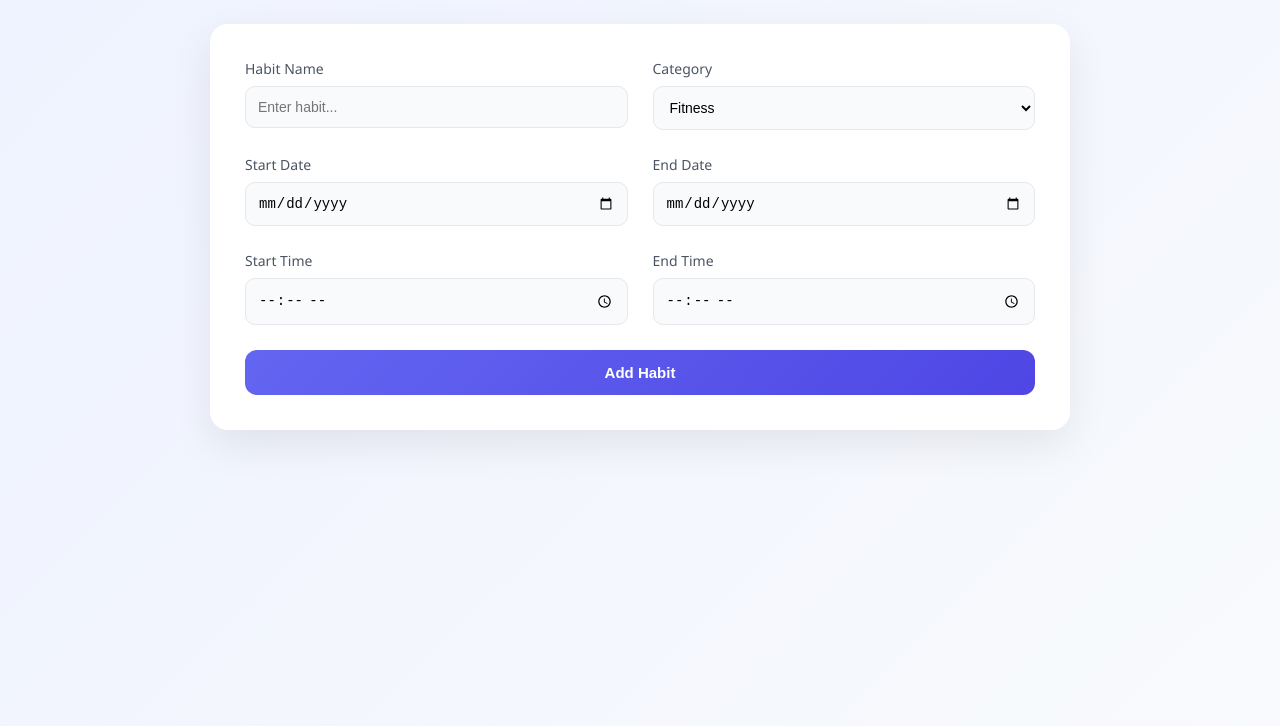
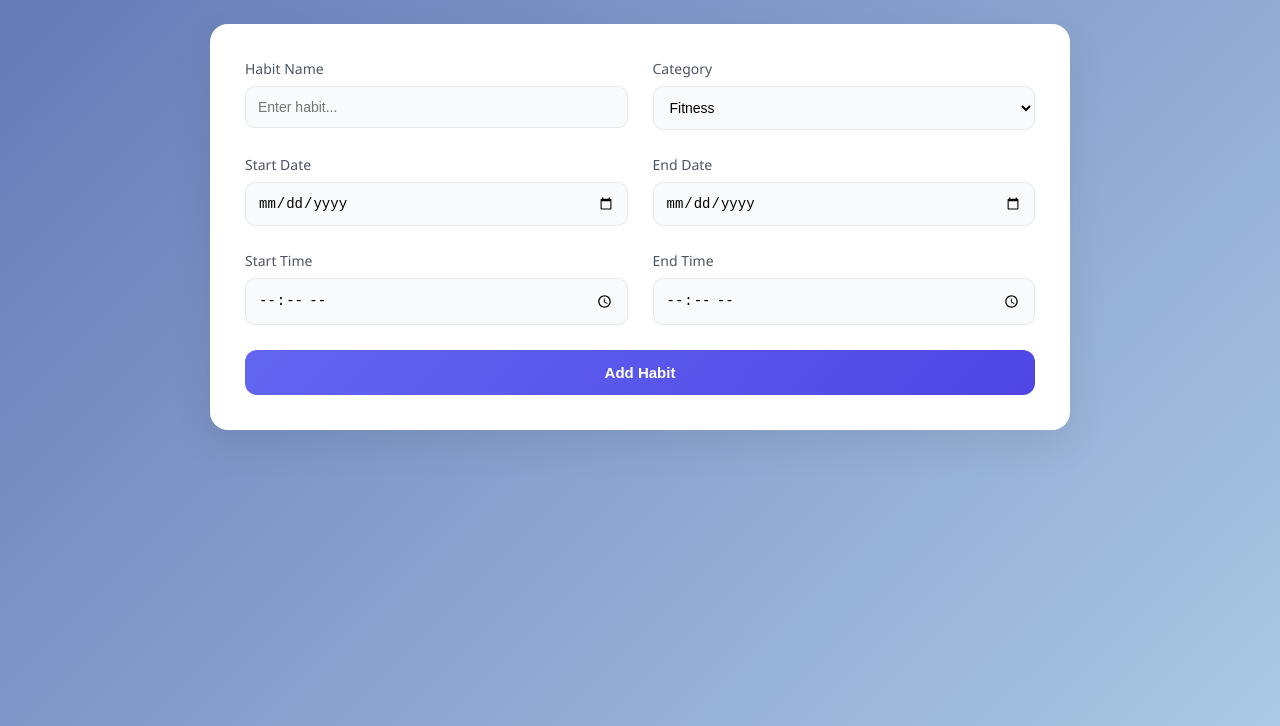
Before and after one commit to HiteshKaremore/Projects, a plain HTML site: page habitTracker/index.html in a window 1280 px wide. Shown: the part 134-860 px from the top of the page. Drawn offline with Linux system fonts and the light colour scheme.

Commit message:
changes background colour

```diff
--- a/habitTracker/style.css
+++ b/habitTracker/style.css
@@ -7,7 +7,7 @@
 
 body {
   font-family: "Segoe UI", Arial, sans-serif;
-  background: linear-gradient(135deg, #eef2ff, #f8fafc);
+  background: linear-gradient(135deg, #6175b4, #abc8e4);
   min-height: 100vh;
 }
 
```
